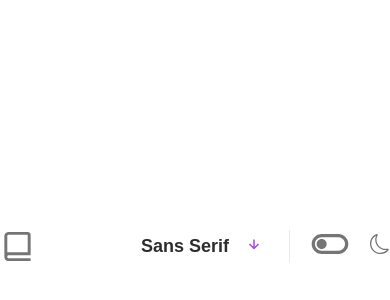
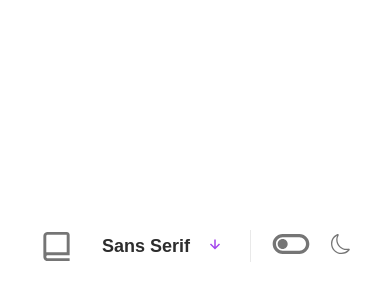
Before and after one commit to createdbysardorbek/Dictionary-react-app, a React (Create React App) app: page / in a window 390 px wide. Shown: the part 176-476 px from the top of the page. Built offline with nearby package versions, Linux system fonts and the light colour scheme.

Commit message:
dictionary app

```diff
--- a/src/components/Header/Header.scss
+++ b/src/components/Header/Header.scss
@@ -18,5 +18,7 @@
 @media only screen and (max-width: 768px) {
     .header {
         width: 100%;
+        box-sizing: border-box;
+        padding: 39px;
     }
 }
```
